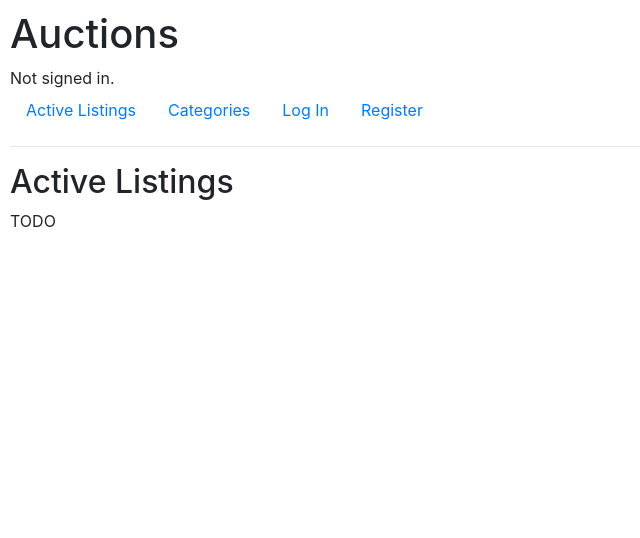
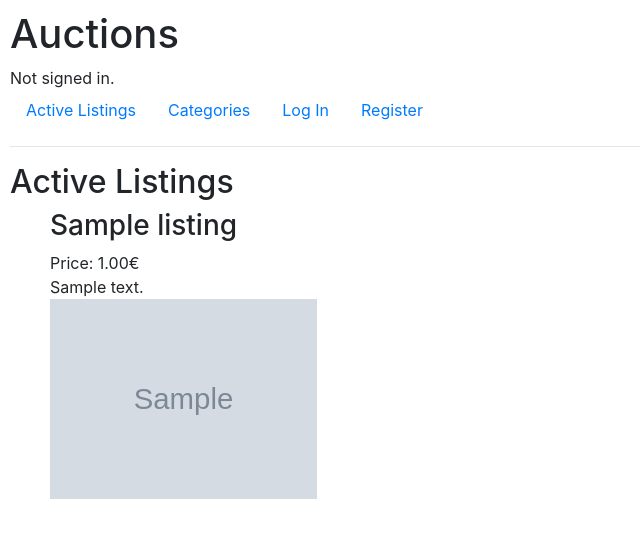
Before and after one commit to Ekaterina-Vititneva/CS50-s-Web, a Django app: page / in a window 1280 px wide. Shown: the top 538 px of the page, without its empty margins (0-640 px from the left). Run offline with Django 5.2, Linux system fonts and the light colour scheme; tables that the repository leaves empty hold one stand-in row (values such as "Sample post"); grey boxes marked "Sample" are stand-in pictures; some libraries are stand-ins or nearby versions.

Commit message:
Active listings view

```diff
--- a/project_2/commerce/auctions/forms.py
+++ b/project_2/commerce/auctions/forms.py
@@ -3,7 +3,7 @@ from django import forms
 class ListingForm(forms.Form):
     title = forms.CharField(label="Listing title", max_length=100, widget=forms.TextInput(attrs={'class': 'form-control'}))
     description = forms.CharField(widget=forms.Textarea(attrs={'class': 'form-control'}), label="Description")
-    starting_bid = forms.DecimalField(label="Starting Bid", widget=forms.NumberInput(attrs={'class': 'form-control'}))
+    bid = forms.DecimalField(label="Starting Bid", widget=forms.NumberInput(attrs={'class': 'form-control'}))
     imageURL = forms.URLField(label="Image URL", required=False, widget=forms.URLInput(attrs={'class': 'form-control'}))
     category = forms.ChoiceField(
         choices=[
--- a/project_2/commerce/auctions/models.py
+++ b/project_2/commerce/auctions/models.py
@@ -19,7 +19,7 @@ class Listing(models.Model):
     ]
     category = models.CharField(max_length=64, choices=CATEGORIES, blank=True)
     active = models.BooleanField(default=True)
-    starting_bid = models.DecimalField(max_digits=10, decimal_places=2)
+    bid = models.DecimalField(max_digits=10, decimal_places=2)
     created_at = models.DateTimeField(default=timezone.now)
     updated_at = models.DateTimeField(auto_now=True)
     user = models.ForeignKey(User, on_delete=models.CASCADE, default=1)
--- a/project_2/commerce/auctions/templates/auctions/index.html
+++ b/project_2/commerce/auctions/templates/auctions/index.html
@@ -3,5 +3,16 @@
 {% block body %}
     <h2>Active Listings</h2>
 
-    TODO
+    <ul>
+        {% for listing in listings %}
+            <div>
+                <h3>{{ listing.title }}</h3>
+                <div>Price: {{ listing.bid }}€</div>
+                <div>{{ listing.description }}</div>
+                {% if listing.imageURL %}
+                    <img src= "{{ listing.imageURL }}" alt="listingImage" height="200">
+                {% endif %}
+            </div>
+        {% endfor %}
+    </ul>
 {% endblock %}
--- a/project_2/commerce/auctions/views.py
+++ b/project_2/commerce/auctions/views.py
@@ -10,7 +10,9 @@ from .forms import ListingForm
 
 
 def index(request):
-    return render(request, "auctions/index.html")
+    return render(request, "auctions/index.html", {
+        "listings": Listing.objects.all()
+    })
 
 
 def login_view(request):
@@ -71,7 +73,7 @@ def create_listing(request):
             listing = Listing(
                 title=form.cleaned_data['title'],
                 description=form.cleaned_data['description'],
-                starting_bid=form.cleaned_data['starting_bid'],
+                bid=form.cleaned_data['bid'],
                 imageURL=form.cleaned_data['imageURL'],
                 category=form.cleaned_data['category'],
                 user=request.user
```
Also changed, not shown: project_2/commerce/auctions/migrations/0005_rename_starting_bid_listing_bid.py (added).
